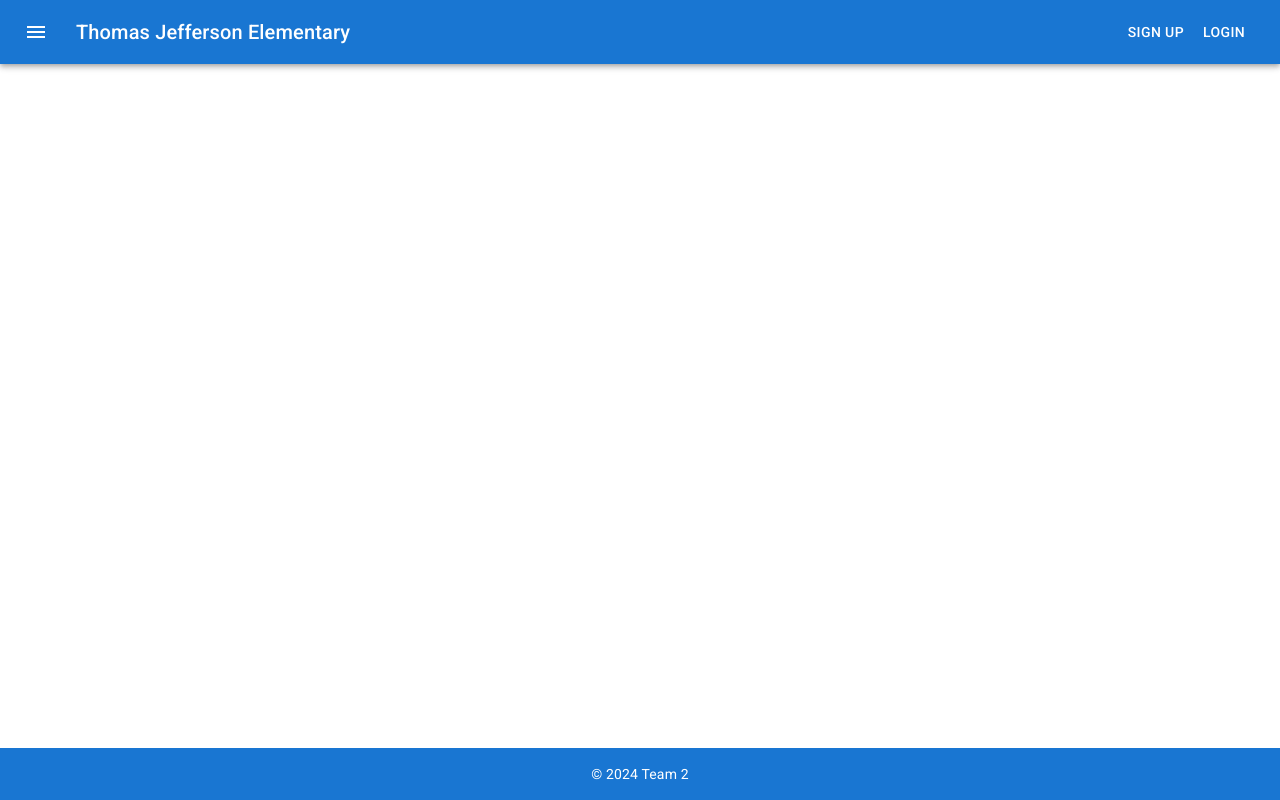
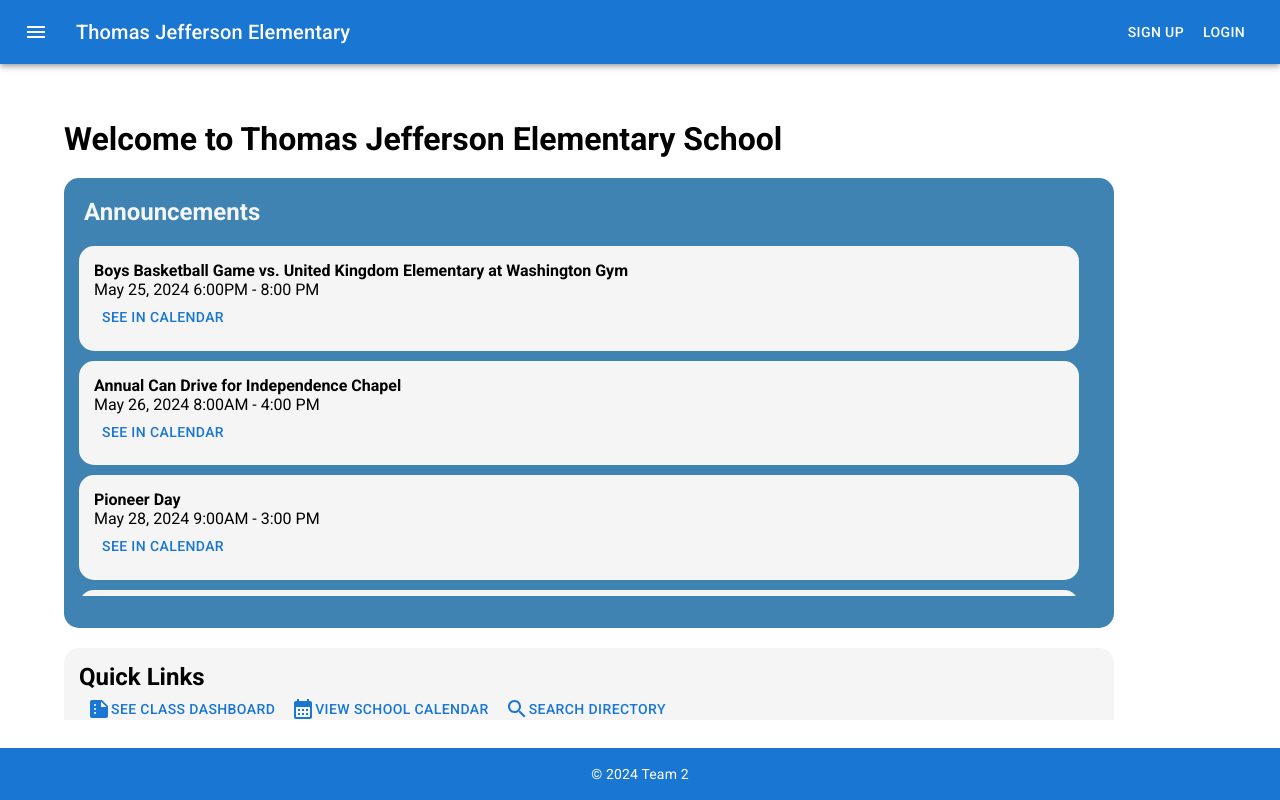
Before and after one commit to simsmile123/Thomas-Jefferson-School-Dashboard, a React (Vite) app in the folder tj-dashboard/: page / in a window 1280 px wide. Built offline with nearby package versions, Linux system fonts and the light colour scheme; no server answers.

Commit message:
add home page components

```diff
--- /dev/null
+++ b/tj-dashboard/src/components/Announcements.jsx
@@ -0,0 +1,48 @@
+import { Button } from '@mui/material'
+import React from 'react'
+import { Link } from 'react-router-dom'
+import "./announcements.css"
+
+const Announcements = () => {
+    return (
+        <div id="announcements-container">
+            <h2 id="announcement-title">Announcements</h2>
+                <div className="event-card-container">
+                    <div className="event-card">
+                        <h4>Boys Basketball Game vs. United Kingdom Elementary at Washington Gym</h4>
+                        <p>May 25, 2024 6:00PM - 8:00 PM</p>
+                        <Button className="page-button" component={Link} to="/calendar">
+                        See in Calendar
+                        </Button>
+                    </div>
+                    <div className="event-card">
+                        <h4>Annual Can Drive for Independence Chapel</h4>
+                        <p>May 26, 2024 8:00AM - 4:00 PM</p>
+                        <Button className="page-button" component={Link} to="/calendar">
+                        See in Calendar
+                        </Button>
+                    </div>
+                    <div className="event-card">
+                        <h4>Pioneer Day</h4>
+                        <p>May 28, 2024 9:00AM - 3:00 PM</p>
+                        <Button className="page-button" component={Link} to="/calendar">
+                        See in Calendar
+                        </Button>
+                    </div>
+                    <div className="event-card">
+                        <h4>Girls Tennis Match vs. King George Elementary at Washington Gym</h4>
+                        <p>May 28, 2024 9:00AM - 3:00 PM</p>
+                        <Button className="page-button" component={Link} to="/calendar">
+                        See in Calendar
+                        </Button>
+                    </div>
+
+                    <Button className="page-button" component={Link} to="/calendar" variant='contained'>
+                        Add An Event to Calendar
+                    </Button>
+            </div>
+          </div>
+  )
+}
+
+export default Announcements
--- /dev/null
+++ b/tj-dashboard/src/components/QuickLinks.jsx
@@ -0,0 +1,29 @@
+import React from 'react'
+
+import { Link } from "react-router-dom";
+import CalendarMonthIcon from '@mui/icons-material/CalendarMonth';
+import SearchIcon from '@mui/icons-material/Search';
+import SummarizeIcon from '@mui/icons-material/Summarize';
+import { Button } from '@mui/material';
+
+const QuickLinks = () => {
+  return (
+    <div id="quick-links">
+        <h2>Quick Links</h2>
+        <Button className="page-button" component={Link} to="/dashboard">
+            <SummarizeIcon />
+            See Class Dashboard
+        </Button>
+        <Button className="page-button" component={Link} to="/calendar">
+            <CalendarMonthIcon />
+            View School Calendar
+        </Button>
+        <Button className="page-button" component={Link} to="/directory">
+            <SearchIcon />
+            Search Directory
+        </Button>
+    </div>
+  )
+}
+
+export default QuickLinks
--- /dev/null
+++ b/tj-dashboard/src/components/announcements.css
@@ -0,0 +1,26 @@
+#announcements-container {
+    border-radius: 15px;
+    background-color: rgb(63, 131, 179);
+    padding: 15px;
+    height: 450px;
+    margin: 20px 0px 20px 0px;
+}
+
+#announcement-title {
+    color: whitesmoke;
+    width: 200px;
+    margin: 5px 0px 20px 5px
+}
+
+.event-card-container {
+    height: 350px;
+    overflow-y: scroll;
+}
+
+.event-card {
+    background-color: whitesmoke;
+    border-radius: 15px;
+    padding: 15px;
+    margin-right: 20px;
+    margin-bottom: 10px;
+}
--- a/tj-dashboard/src/index.css
+++ b/tj-dashboard/src/index.css
@@ -81,8 +81,15 @@ body, html, #root {
 .page-container {
   position: fixed;
   top: 15%;
-  width: 75%;
+  max-width: 1100px;
+  width: 100%;
   height: 75%;
   overflow-y: scroll;
   padding-right: 50px;
 }
+
+#quick-links {
+  border-radius: 15px;
+  background-color: whitesmoke;
+  padding: 15px;
+}
--- a/tj-dashboard/src/routes/Home.jsx
+++ b/tj-dashboard/src/routes/Home.jsx
@@ -1,8 +1,15 @@
- import React from 'react'
+import React from 'react'
+import Announcements from '../components/Announcements';
+import QuickLinks from '../components/QuickLinks';
 
  export const Home = () => {
    return (
      <>
+       <div className="page-container">
+          <h1>Welcome to Thomas Jefferson Elementary School</h1>
+          <Announcements />
+          <QuickLinks />
+       </div>
      </>
    )
  }
--- a/tj-dashboard/src/routes/dashboard.css
+++ b/tj-dashboard/src/routes/dashboard.css
@@ -15,7 +15,7 @@
     padding: 20px;
 
     display: grid;
-    grid-template-columns: 200px 200px 200px;
+    grid-template-columns: 200px 200px 200px 200px;
     gap: 20px;
 }
 
```
